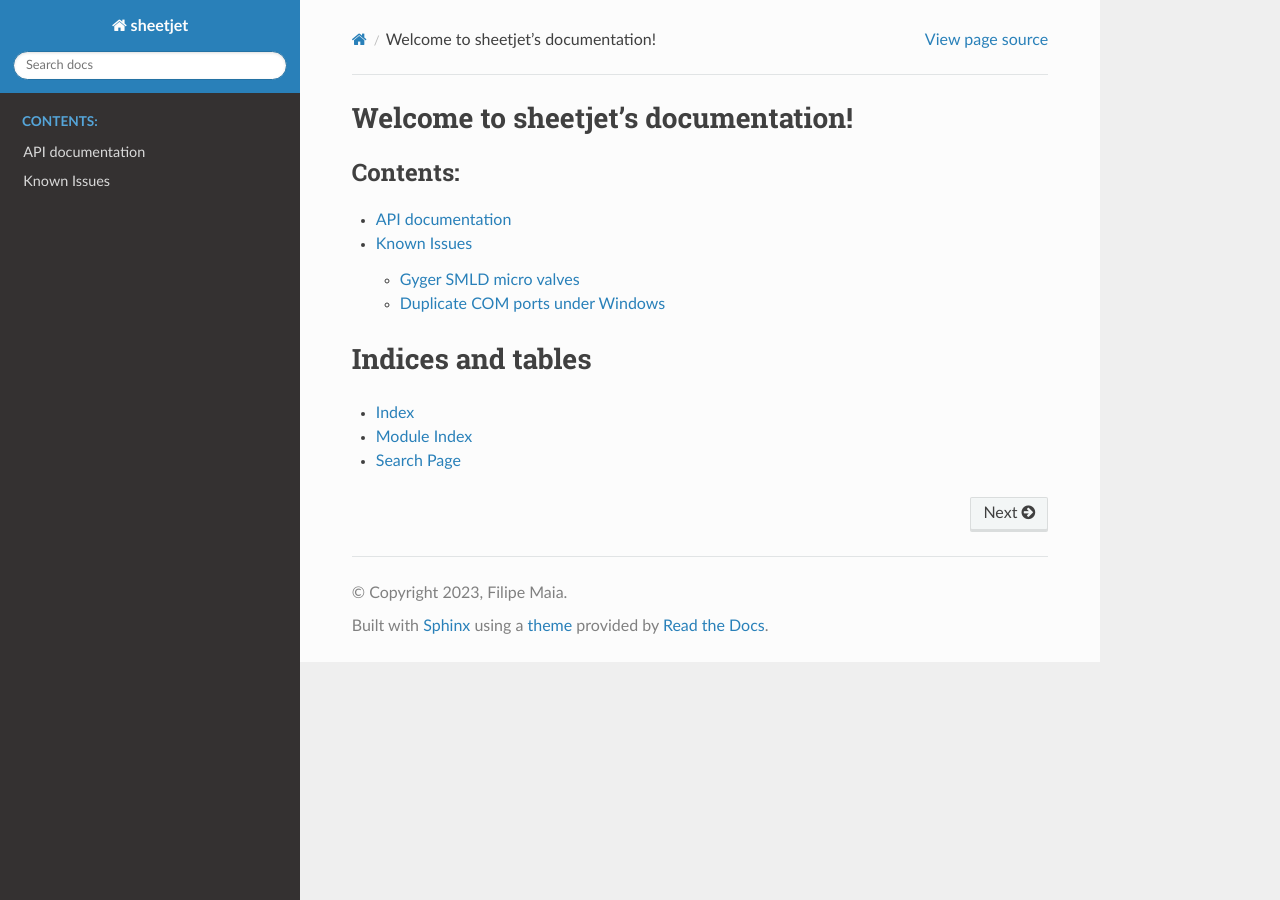
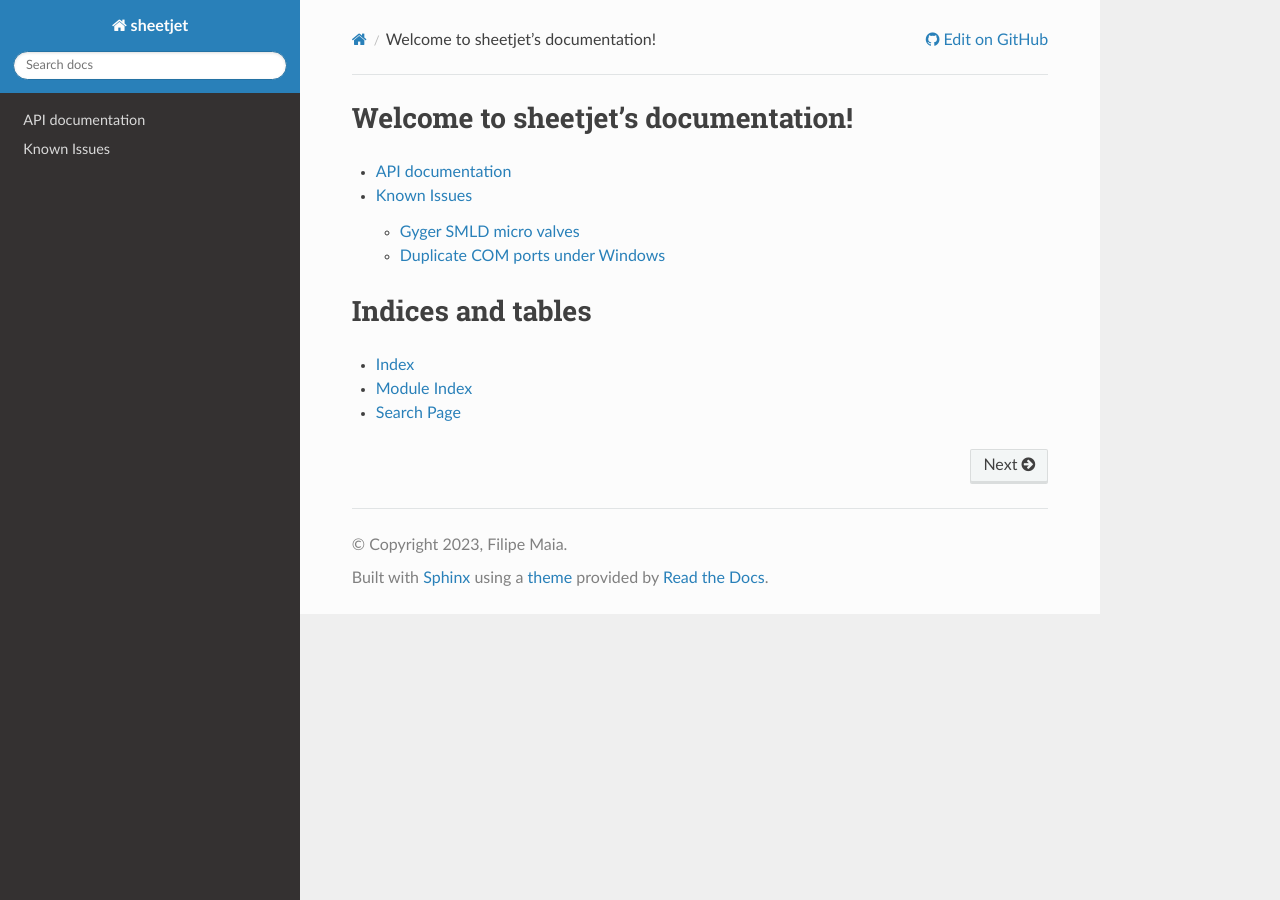
Before and after one commit to FilipeMaia/gyger, a Sphinx documentation site: the page built from docs/index.rst, in a window 1280 px wide. Built offline with Sphinx 7.4.7 and the Read the Docs theme 2.0.0, drawn with Linux system fonts in a browser that asks for light colours; some of the changed lines change nothing that is shown.

Commit message:
Improve documentation

```diff
--- a/docs/conf.py
+++ b/docs/conf.py
@@ -31,3 +31,11 @@
 
 html_theme = 'sphinx_rtd_theme'
 html_static_path = ['_static']
+
+html_context = {
+    "display_github": True, # Integrate GitHub
+    "github_user": "FilipeMaia", # Username
+    "github_repo": "sheetjet", # Repo name
+    "github_version": "main", # Version
+    "conf_py_path": "/docs/", # Path in the checkout to the docs root
+}
--- a/docs/index.rst
+++ b/docs/index.rst
@@ -8,7 +8,6 @@ Welcome to sheetjet's documentation!
 
 .. toctree::
    :maxdepth: 2
-   :caption: Contents:
 
    sheetjet
    known_issues
```
